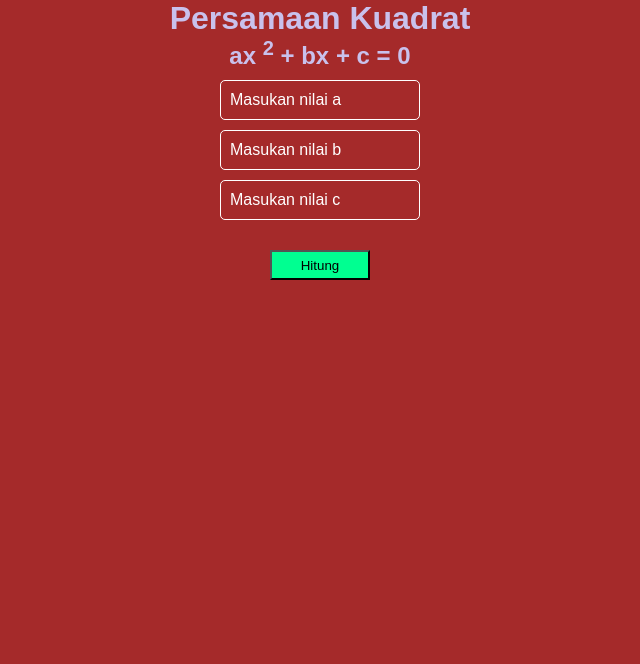
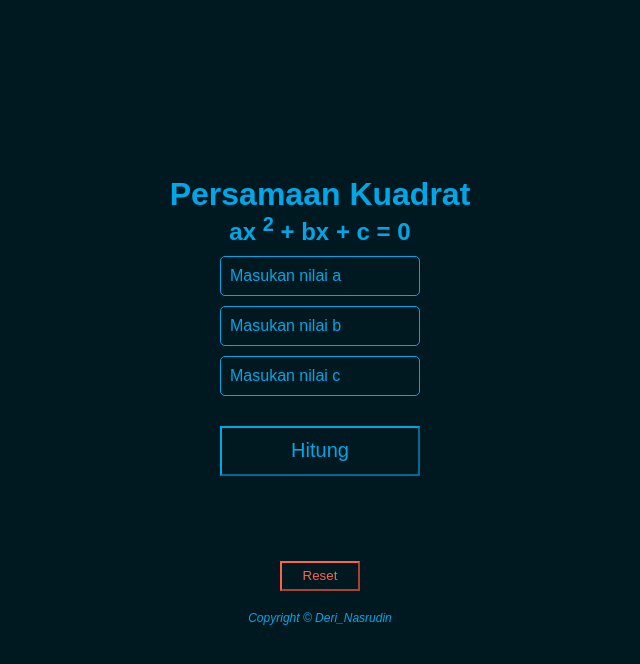
Before and after one commit to derinasrudin1/persamaan-kuadrat, a plain HTML site: page index.html in a window 1280 px wide. Shown: the whole page, without its empty margins (320-960 px from the left). Drawn offline with Linux system fonts and the light colour scheme.

Commit message:
rubah style

```diff
--- a/index.html
+++ b/index.html
@@ -4,14 +4,18 @@
     <meta charset="UTF-8" />
     <meta http-equiv="X-UA-Compatible" content="IE=edge" />
     <meta name="viewport" content="width=device-width, initial-scale=1.0" />
-    <title>DeriNasrudin</title>
+    <title>Persamaan Kuadrat</title>
+
     <link rel="stylesheet" href="style.css" />
+    <link rel="icon" type="image" href="img/icon.ico" />
   </head>
   <body>
+    <div class="container">
       <div class="teks">
         <h1>Persamaan Kuadrat</h1>
         <h2>ax <sup>2</sup> + bx + c = 0</h2>
       </div>
+
       <div class="input-grup">
         <input id="nilai1" type="number" required />
         <label for="">Masukan nilai a</label>
@@ -25,8 +29,12 @@
         <label for="">Masukan nilai c</label>
       </div>
       <button id="hitung" class="hitung">Hitung</button>
+
       <span id="hasil1" class="hasil"></span>
       <span id="hasil2" class="hasil"></span>
+      <button id="reset" type="reset" onclick="refres()">Reset</button>
+      <span class="copy">Copyright © <a href="wa.me/6289687598053">Deri_Nasrudin</a></span>
+    </div>
 
     <script src="main.js"></script>
   </body>
--- a/main.js
+++ b/main.js
@@ -1,11 +1,11 @@
-let hasil1 = document.getElementById('hasil1');
-let hasil2 = document.getElementById('hasil2');
-let ngitung = document.getElementById('hitung');
-ngitung.addEventListener('click', function () {
+const hasil1 = document.getElementById('hasil1');
+const hasil2 = document.getElementById('hasil2');
+const ngitung = document.getElementById('hitung');
+ngitung.addEventListener('click', () => {
   let a = document.getElementById('nilai1').value;
   let b = document.getElementById('nilai2').value;
   let c = document.getElementById('nilai3').value;
-  let diskriminan = Math.pow(b, 2) - 4 * a * c;
+  let diskriminan = Math.pow(b, 2) - 4 * (a * c);
   let d = Math.sqrt(diskriminan);
   let pembagi = 2 * a;
   if (diskriminan > 0) {
@@ -20,5 +20,10 @@ ngitung.addEventListener('click', function () {
     hasil2.innerHTML = 'Nilai x2 nya adalah' + ' ' + x2;
   } else if (diskriminan < 0) {
     hasil1.innerHTML = 'Nilai x1,x2 nya adalah akar imajiner  ' + -b + '±' + '√' + diskriminan + '/' + pembagi;
+    hasil2.innerHTML = ' ';
   }
 });
+
+function refres() {
+  window.location.reload();
+}
--- a/style.css
+++ b/style.css
@@ -2,22 +2,26 @@
   margin: 0;
   padding: 0;
   box-sizing: border-box;
-  font-family: 'poppin', sans-serif;
+  font-family: 'poppins', sans-serif;
+  scroll-behavior: smooth;
 }
 body {
   display: flex;
+  height: 100vh;
+  background-color: #001920;
+}
+.container {
+  display: flex;
+  flex-direction: column;
   justify-content: center;
   align-items: center;
-  flex-direction: column;
-  background: brown;
-}
-h1 {
-  color: rgb(201, 193, 236);
+  width: 100%;
+  color: #00a7e6;
 }
 h2 {
   text-align: center;
   margin-bottom: 5px;
-  color: rgb(201, 193, 236);
+  color: #00a7e6;
 }
 
 .input-grup {
@@ -30,7 +34,7 @@ h2 {
   left: 5px;
   transform: translateY(-50%);
   font-size: 16px;
-  color: #fff;
+  color: #00a7e6;
   padding: 0 5px;
   pointer-events: none;
   transition: 0.5s;
@@ -39,10 +43,10 @@ h2 {
   width: 200px;
   height: 40px;
   font-size: 16px;
-  color: #fff;
+  color: #c5a57e;
   padding: 0 10px;
   background: transparent;
-  border: 1.2px solid #fff;
+  border: 1.2px solid #00a7e6;
   outline: none;
   border-radius: 5px;
 }
@@ -50,17 +54,49 @@ h2 {
 .input-grup input:valid ~ label {
   top: 0;
   font-size: 12px;
-  background: brown;
+  background: #001920;
 }
 .hitung {
   margin-top: 25px;
   width: 100px;
   height: 30px;
-  background-color: #00ff91;
+  background-color: #001920;
+  color: #00a7e6;
+  width: 200px;
+  height: 50px;
+  border-radius: 0px;
+  border-color: #00a7e6;
+  font-size: 20px;
   cursor: pointer;
   margin-bottom: 45px;
 }
+.hitung:hover {
+  border-radius: 0px;
+  transform: skewX(-10deg);
+  box-shadow: 7px 5px 4px #00a7e6;
+}
 .hasil {
-  color: #fff;
+  color: #c5a57e;
   font-size: 20px;
 }
+#reset {
+  margin-top: 40px;
+  width: 80px;
+  height: 30px;
+  background-color: #001920;
+  color: tomato;
+  border-color: tomato;
+}
+#reset:hover {
+  transform: rotateX(20deg);
+  cursor: pointer;
+}
+.copy {
+  margin: 20px 0 0 0;
+  font-size: 12px;
+  font-style: italic;
+}
+.copy a {
+  text-decoration: none;
+  color: #00a7e6;
+}
```
Also changed, not shown: img/icon.ico (added), img/icon.png (added), img/rumusabc.png (added), 1 other file. Lines whose indentation alone changed are shown as unchanged.
